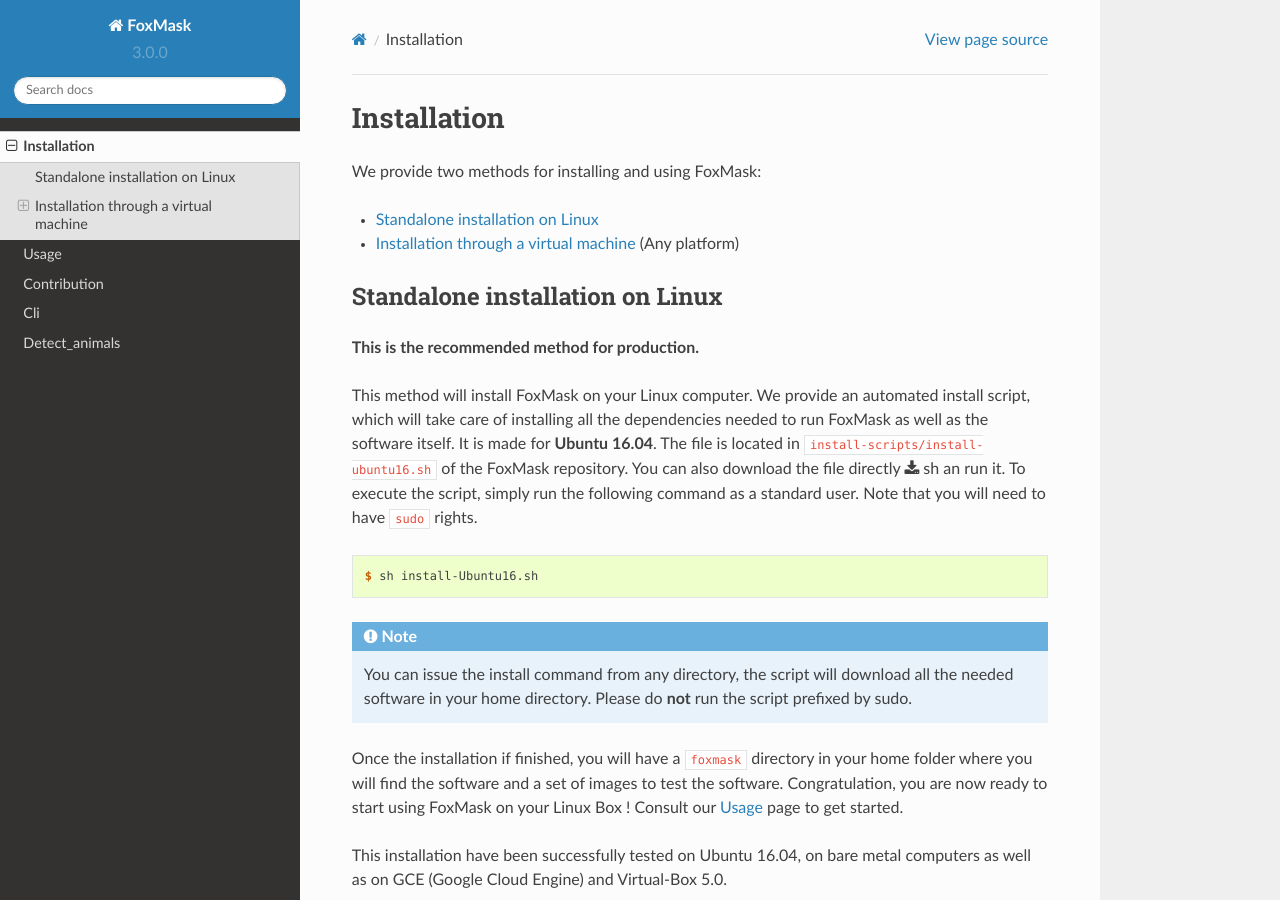
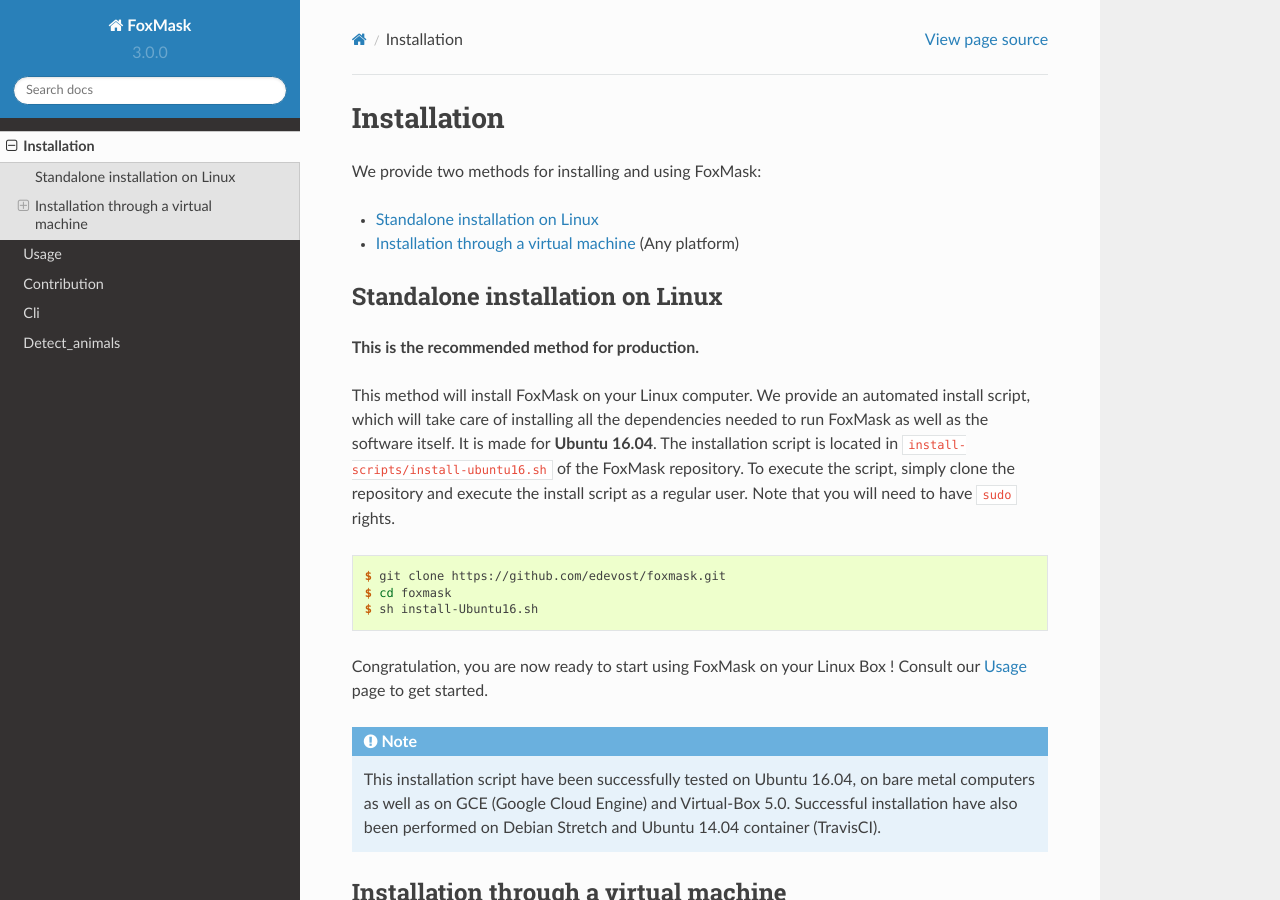
Before and after one commit to edevost/foxmask, a Sphinx documentation site: the page built from docs/installation.rst, in a window 1280 px wide and 900 px high. Built offline with Sphinx 7.4.7 and the Read the Docs theme 2.0.0, drawn with Linux system fonts in a browser that asks for light colours; the version number is read from the project's files by our own code.

Commit message:
Clarifications in documentation. Closes #79.

```diff
--- a/docs/installation.rst
+++ b/docs/installation.rst
@@ -20,31 +20,29 @@
 This method will install FoxMask on your Linux computer. We provide an
 automated install script, which will take care of installing all the
 dependencies needed to run FoxMask as well as the software itself. It is
-made for **Ubuntu 16.04**. The file is located in
+made for **Ubuntu 16.04**. The installation script is located in
 ``install-scripts/install-ubuntu16.sh`` of the FoxMask repository.
-You can also download the file directly
-:download:`sh <../install-scripts/install-ubuntu16.sh>` an run it.
-To execute the script, simply run the following command as a standard user. Note
-that you will need to have ``sudo`` rights.
+To execute the script, simply clone the repository and execute the install
+script as a regular user. Note that you will need to have ``sudo`` rights.
 
 
 .. code-block:: console
 
+   $ git clone https://github.com/edevost/foxmask.git
+   $ cd foxmask
    $ sh install-Ubuntu16.sh
 
-.. note::
-   You can issue the install command from any directory, the
-   script will download all the needed software in your home
-   directory. Please do **not** run the script prefixed by sudo.
-
-Once the installation if finished, you will have a ``foxmask`` directory
-in your home folder where you will find the software and a set of images
-to test the software. Congratulation, you are now ready to start using FoxMask
+Congratulation, you are now ready to start using FoxMask
 on your Linux Box ! Consult our :ref:`usage` page to get
 started.
 
-This installation have been successfully tested on Ubuntu 16.04, on bare
-metal computers as well as on GCE (Google Cloud Engine) and Virtual-Box 5.0.
+
+.. note::
+
+   This installation script have been successfully tested on Ubuntu 16.04, on bare
+   metal computers as well as on GCE (Google Cloud Engine) and Virtual-Box 5.0.
+   Successful installation have also been performed on Debian Stretch and
+   Ubuntu 14.04 container (TravisCI).
 
 .. _installation through a virtual machine:
 
--- a/docs/usage.rst
+++ b/docs/usage.rst
@@ -26,7 +26,7 @@
 Without argument, the software will exit and print it's usage, listing
 the available commands.  The two mandatory arguments for the detect command
 are [SRCDIR], the directory where all your directories containing images
-is, and [RESULTSDIR], the directory where you want the results to be created.
+is, and [RESULTSDIR], the directory where you want the results to be written.
 For example:
 
 .. code-block:: console
```
